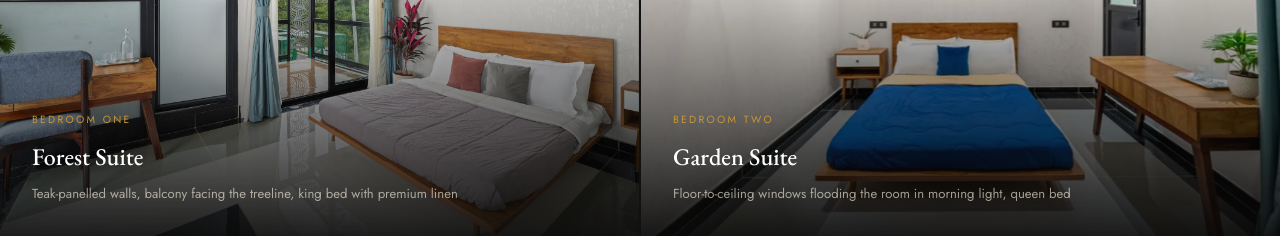
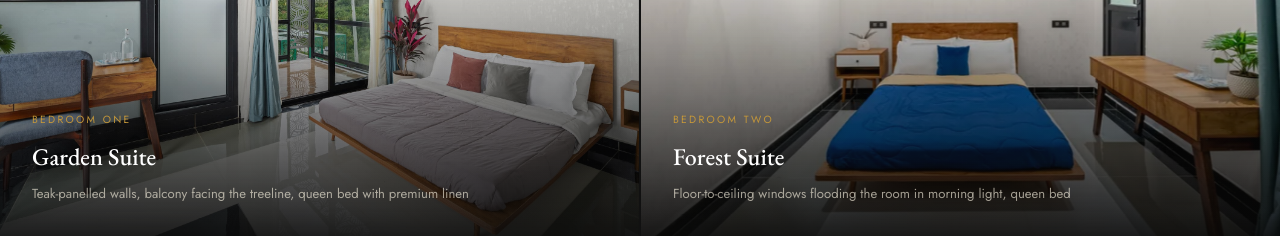
Before and after one commit to harrychandak007-web/qbinnresorts, a plain HTML site: page index.html in a window 1280 px wide. Shown: the part 3360-3596 px from the top of the page. Drawn offline with nearby package versions, Linux system fonts and the light colour scheme; no server answers.

Commit message:
swap Forest/Garden Suite names, king -> queen bed

```diff
--- a/index.html
+++ b/index.html
@@ -166,15 +166,15 @@
         <img src="images/Qbinn (8).jpg" srcset="images/optimised/Qbinn (8)-800w.webp 800w, images/optimised/Qbinn (8)-1400w.webp 1400w" sizes="(max-width: 900px) 100vw, 50vw" alt="Spacious master bedroom with high ceilings and premium linens" loading="lazy" decoding="async" />
         <div class="room-card-overlay">
           <div class="room-tag">Bedroom One</div>
-          <div class="room-name">Forest Suite</div>
-          <div class="room-desc">Teak-panelled walls, balcony facing the treeline, king bed with premium linen</div>
+          <div class="room-name">Garden Suite</div>
+          <div class="room-desc">Teak-panelled walls, balcony facing the treeline, queen bed with premium linen</div>
         </div>
       </div>
       <div class="room-card fade-up" style="transition-delay:0.1s">
         <img src="images/n_bed3a.jpg" srcset="images/optimised/n_bed3a-800w.webp 800w, images/optimised/n_bed3a-1400w.webp 1400w" sizes="(max-width: 900px) 100vw, 50vw" alt="Bright bedroom with large windows and natural daylight" loading="lazy" decoding="async" />
         <div class="room-card-overlay">
           <div class="room-tag">Bedroom Two</div>
-          <div class="room-name">Garden Suite</div>
+          <div class="room-name">Forest Suite</div>
           <div class="room-desc">Floor-to-ceiling windows flooding the room in morning light, queen bed</div>
         </div>
       </div>
```
